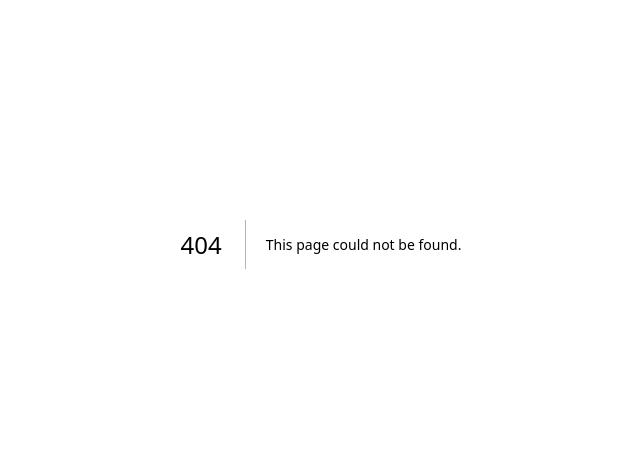
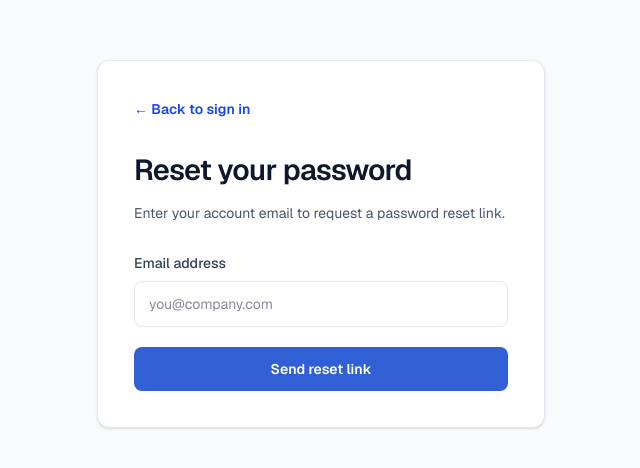
Before and after one commit to bondarenkodenis0907-web/client-portal-dashboard, a Next.js app: page /forgot-password in a window 1280 px wide. Before the commit this address had no page. Shown: the part 156-624 px from the top of the page, without its empty margins (319-959 px from the left). Built offline with nearby package versions, Linux system fonts and the light colour scheme; no server answers.

Commit message:
feat(auth): add src/app/forgot-password/page.tsx

```diff
--- /dev/null
+++ b/src/app/forgot-password/page.tsx
@@ -0,0 +1,90 @@
+"use client";
+
+import { type FormEvent, useRef, useState } from "react";
+import Link from "next/link";
+import { createClient } from "@/lib/supabase/client";
+
+export default function ForgotPasswordPage() {
+  const [supabase] = useState(createClient);
+  const [email, setEmail] = useState("");
+  const [loading, setLoading] = useState(false);
+  const [sent, setSent] = useState(false);
+  const [error, setError] = useState("");
+  const pending = useRef(false);
+
+  async function handleSubmit(event: FormEvent<HTMLFormElement>) {
+    event.preventDefault();
+    if (pending.current) return;
+    pending.current = true;
+    setLoading(true);
+    setError("");
+    try {
+      const redirectTo = new URL("/auth/callback", window.location.origin);
+      const { error: resetError } = await supabase.auth.resetPasswordForEmail(
+        email.trim(),
+        { redirectTo: redirectTo.toString() },
+      );
+      if (resetError) {
+        setError("Unable to send the request. Please try again later.");
+        return;
+      }
+      // Do not reveal whether a Supabase Auth user exists.
+      setSent(true);
+    } catch {
+      setError("Unable to connect. Check your connection and try again.");
+    } finally {
+      pending.current = false;
+      setLoading(false);
+    }
+  }
+
+  return (
+    <main className="flex min-h-screen items-center justify-center bg-[#f8fafc] px-5 py-12 text-slate-900">
+      <section className="w-full max-w-md rounded-xl border border-slate-200 bg-white p-7 shadow-sm sm:p-9">
+        <Link href="/login" className="text-sm font-semibold text-blue-700 hover:underline">
+          ← Back to sign in
+        </Link>
+        <h1 className="mt-7 text-[29px] font-semibold tracking-tight">Reset your password</h1>
+        <p className="mt-2 text-sm leading-6 text-slate-600">
+          Enter your account email to request a password reset link.
+        </p>
+        {sent ? (
+          <p role="status" className="mt-7 rounded-lg border border-blue-100 bg-blue-50 p-4 text-sm leading-6 text-blue-900">
+            If an account exists for this email, you will receive a password reset link.
+          </p>
+        ) : (
+          <form onSubmit={handleSubmit} className="mt-7 space-y-5" aria-busy={loading}>
+            <fieldset disabled={loading} className="space-y-5">
+              <div>
+                <label htmlFor="recovery-email" className="block text-sm font-medium text-slate-700">
+                  Email address
+                </label>
+                <input
+                  id="recovery-email"
+                  name="email"
+                  type="email"
+                  required
+                  autoComplete="email"
+                  autoCapitalize="none"
+                  spellCheck={false}
+                  value={email}
+                  onChange={(event) => setEmail(event.target.value)}
+                  placeholder="you@company.com"
+                  className="mt-2 w-full rounded-lg border border-slate-200 bg-white px-3.5 py-3 text-sm outline-none focus:border-blue-500 focus:ring-2 focus:ring-blue-100"
+                />
+              </div>
+              <button
+                type="submit"
+                disabled={loading}
+                className="w-full rounded-lg bg-[#315fd4] px-4 py-3 text-sm font-semibold text-white hover:bg-blue-700 disabled:opacity-60"
+              >
+                {loading ? "Sending..." : "Send reset link"}
+              </button>
+            </fieldset>
+            {error && <p role="alert" className="text-sm text-red-700">{error}</p>}
+          </form>
+        )}
+      </section>
+    </main>
+  );
+}
```
